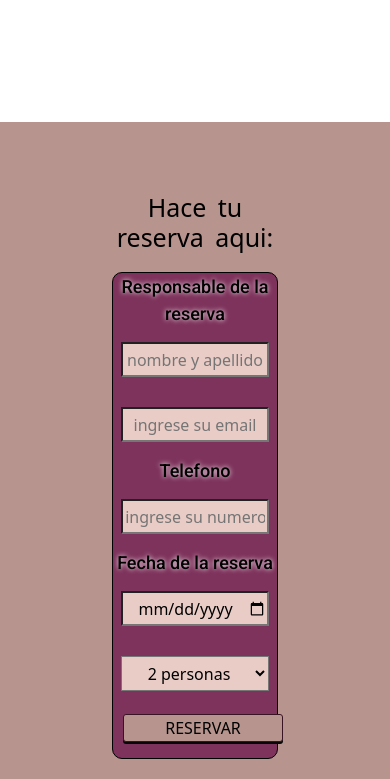
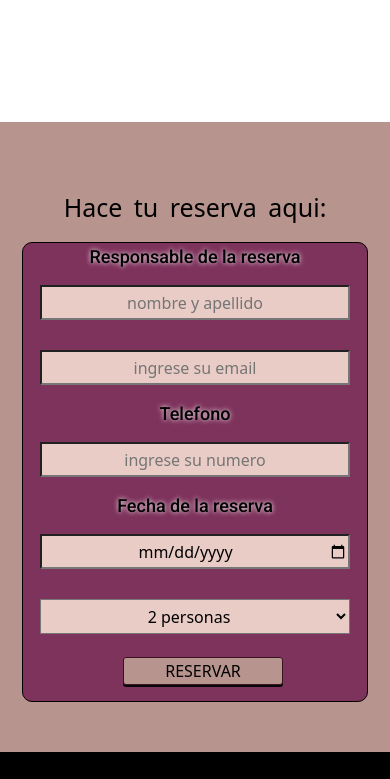
Before and after one commit to YasFranco/PF-Franco, a website: page pages/reservas.html in a window 390 px wide. Shown: the part 600-1379 px from the top of the page. Drawn offline with nearby package versions, Linux system fonts and the light colour scheme.

Commit message:
reservas responsive

```diff
--- a/pages/reservas.html
+++ b/pages/reservas.html
@@ -7,7 +7,8 @@
   <meta name="viewport" content="width=device-width, initial-scale=1.0">
   <meta name="description"
     content="En Nuestra Salsa, un restaurante para disfrutar en familia compartiendo con las mejores pastas y vinos">
-  <meta name="keywords" content="comida, pastas, italianas, familia, restaurante, salsas, restaurant, norte, vinos, postres, reservar, reservas">
+  <meta name="keywords"
+    content="comida, pastas, italianas, familia, restaurante, salsas, restaurant, norte, vinos, postres, reservar, reservas">
   <title>En Nuestra Salsa | Reservas</title>
   <link rel="stylesheet" href="https://cdnjs.cloudflare.com/ajax/libs/font-awesome/6.2.0/css/all.min.css"
     integrity="sha512-xh6O/CkQoPOWDdYTDqeRdPCVd1SpvCA9XXcUnZS2FmJNp1coAFzvtCN9BmamE+4aHK8yyUHUSCcJHgXloTyT2A=="
@@ -56,10 +57,11 @@
   <div class="container-fluid reservas">
     <div class="reservas-ct">
       <h2 class="form-title">Hace tu reserva aqui:</h2>
+      <div>
         <form class="bg-form" method="post" enctype="application/x-www-form-urlencoded">
           <div class="form-celda">
             <label for="nombre y apellido"> Responsable de la reserva</label>
-          <input class="input-form" type="text" name="nombre y apellido"  placeholder="nombre y apellido">
+            <input class="input-form" type="text" name="nombre y apellido" placeholder="nombre y apellido">
           </div>
           <div class="form-celda">
             <input class="input-form" type="email" name="email" placeholder="ingrese su email">
@@ -85,6 +87,7 @@
           </div>
 
         </form>
+      </div>
     </div>
   </div>
   <div>
--- a/scss/_formularios.scss
+++ b/scss/_formularios.scss
@@ -11,13 +11,11 @@
 }
 
 .bg-form {
-    display: flex;
-    flex-direction: column;
-    justify-content: center;
-    max-width: 100%;
+    /*max-width: 90%;*/
     background-color: $colorforms;
     border: 0.0625rem solid $textcolor;
     border-radius: 0.625rem;
+    margin: 0 30%;
 
     .form-celda {
         display: flex;
--- a/scss/_mediaq.scss
+++ b/scss/_mediaq.scss
@@ -1,4 +1,4 @@
-@media (max-width: 440px) {
+@media (max-width: 424px) {
 
     .iframe-contact {
         width: 60vh;
@@ -7,22 +7,17 @@
     }
 
     .bg-form {
-        max-width: 100%;
+        max-width: 18rem;
+        margin: 0;
+
     }
+}
 
-    .input-form {
-        width: 90%;
-        margin: 0.625rem 2.8125rem;
+@media (max-width: 768px){
+    .bg-form{
+        max-width: 32.75rem;
+        margin: 0 auto;
+
+
     }
-
-    .textarea {
-        margin: 0.9375rem;
-        padding: 0px;
-    }
-
-    .button-form {
-        width: 16.875rem;
-        margin: 0.9375rem;
-    }
-
 }
--- a/scss/_reservas.scss
+++ b/scss/_reservas.scss
@@ -1,7 +1,5 @@
 .reservas-ct {
-   display: flex;
-   flex-direction: column;
-   padding: 50px 100px;
-   justify-content: center;
-   align-items: stretch;
+    padding: 50px 10px;
+    max-width: 80.8rem;
+    margin: 0 auto;
 }
```
Also changed, not shown: css/style.css. Lines whose indentation alone changed are shown as unchanged.
